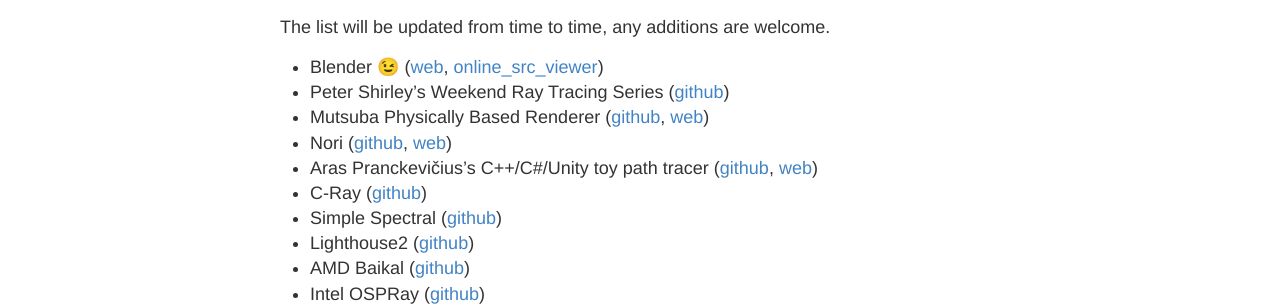
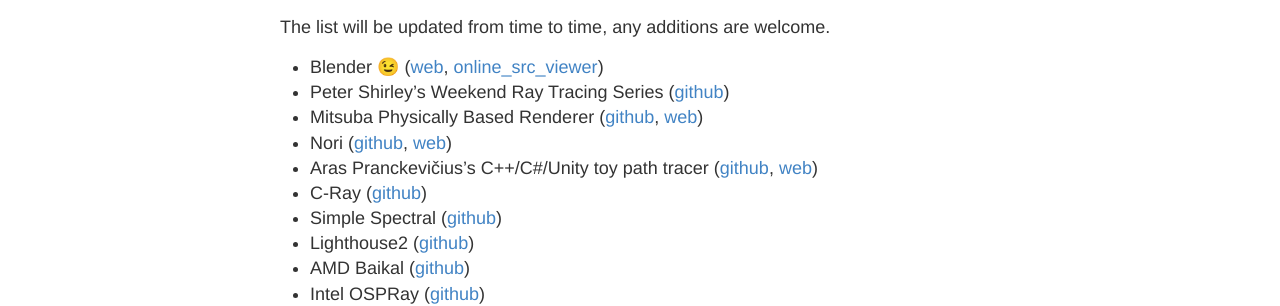
Before and after one commit to kkhomyakov3d/kkhomyakov3d.github.io, a Jekyll site: the page built from _posts/2019-12-19-raytracers-and-pathtracers.md, in a window 1280 px wide. Shown: the part 343-649 px from the top of the page. Built offline with Jekyll 4.4.1, drawn with Linux system fonts in a browser that asks for light colours; emoji names are drawn with the system emoji font; comment, search, counter and statistics services are not loaded.

Commit message:
Updated post: ray tracers list
Fixed mitsuba mentioning

```diff
--- a/_posts/2019-12-19-raytracers-and-pathtracers.md
+++ b/_posts/2019-12-19-raytracers-and-pathtracers.md
@@ -9,7 +9,7 @@
 
 - Blender :wink: ([web](https://wiki.blender.org/wiki/Building_Blender), [online_src_viewer](https://developer.blender.org/diffusion/B/))
 - Peter Shirley's Weekend Ray Tracing Series ([github](https://github.com/RayTracing/raytracing.github.io))
-- Mutsuba Physically Based Renderer ([github](https://github.com/mitsuba-renderer/mitsuba), [web](https://www.mitsuba-renderer.org/))
+- Mitsuba Physically Based Renderer ([github](https://github.com/mitsuba-renderer/mitsuba), [web](https://www.mitsuba-renderer.org/))
 - Nori ([github](https://github.com/wjakob/nori), [web](https://wjakob.github.io/nori/))
 - Aras Pranckevičius's C++/C#/Unity toy path tracer ([github](https://github.com/aras-p/ToyPathTracer), [web](http://aras-p.info/blog/2018/03/28/Daily-Pathtracer-Part-0-Intro/))
 - C-Ray ([github](https://github.com/ALEXMORF/cray))
```
